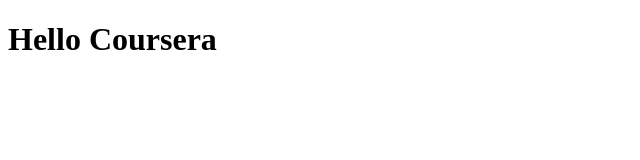
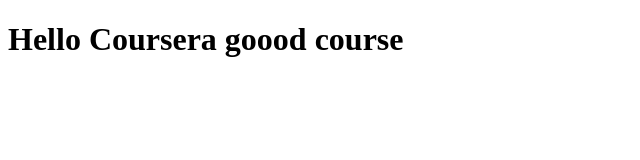
Before and after one commit to adi-05/Coursera-test, a plain HTML site: page Site/index.html in a window 1280 px wide. Shown: the whole page, without its empty margins (0-640 px from the left). Drawn offline with Linux system fonts and the light colour scheme.

Commit message:
small addition

```diff
--- a/Site/index.html
+++ b/Site/index.html
@@ -4,6 +4,6 @@
 	<title>Hello Coursera</title>
 </head>
 <body>
-<h1>Hello Coursera</h1>
+<h1>Hello Coursera   goood course</h1>
 </body>
 </html>
```
